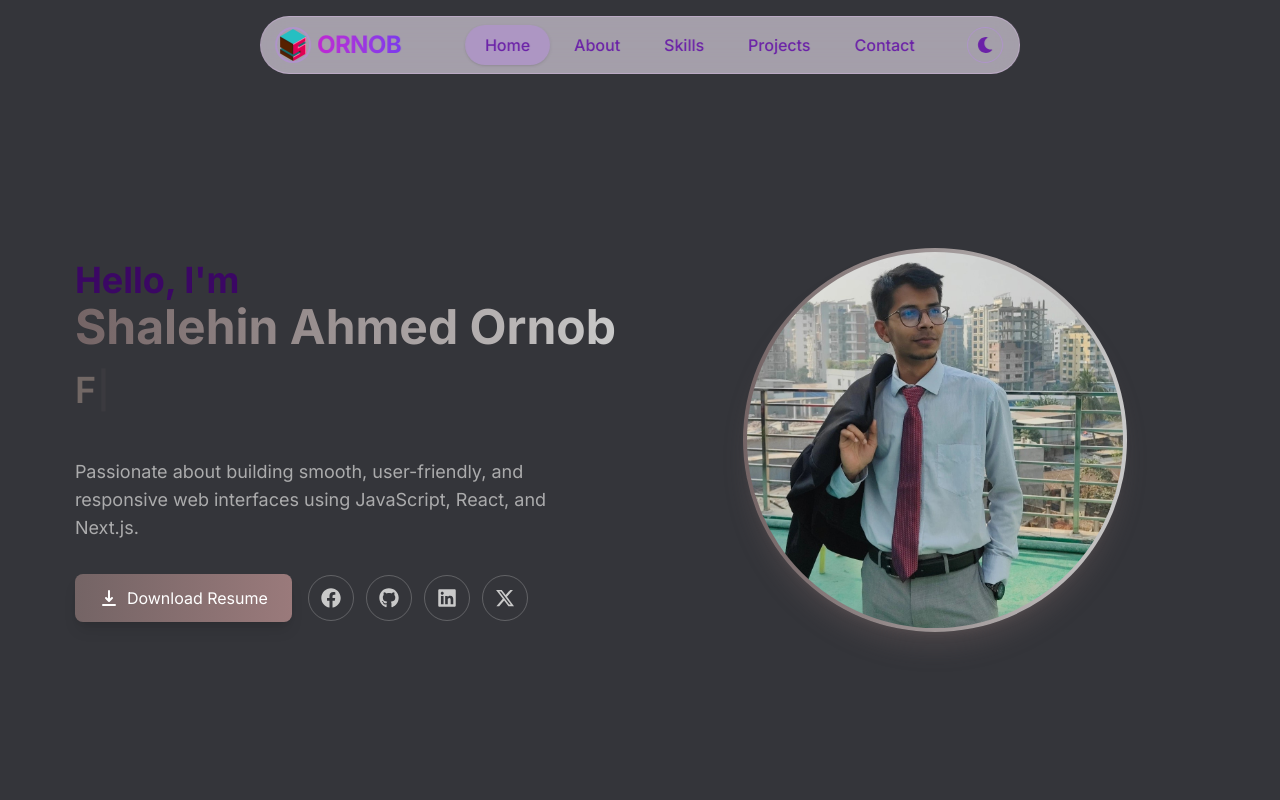
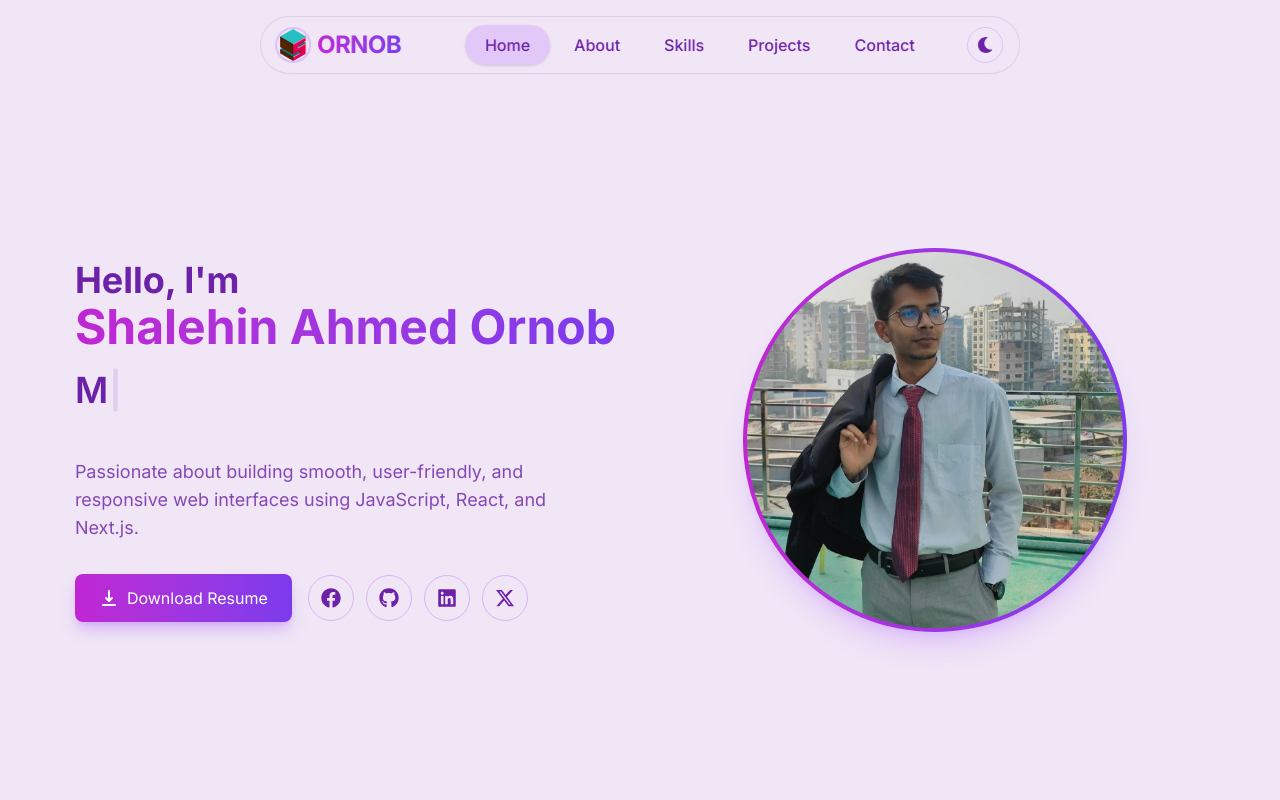
Before and after one commit to ORNOB-083/My-Portfolio, a Next.js app: page / in a window 1280 px wide. Shown: the top 800 px of the page. Built offline with nearby package versions, Linux system fonts and the light colour scheme; what @nextui-org/react would draw is missing.

Commit message:
HEro section added

```diff
--- a/src/components/Hero.jsx
+++ b/src/components/Hero.jsx
@@ -12,22 +12,22 @@ export default function Hero() {
     return (
         <section
             id="home"
-            className="min-h-screen flex items-center justify-center px-4 sm:px-6 lg:px-8 pt-28 sm:pt-32 md:pt-24 lg:pt-20 bg-[#34353A]"
+            className="min-h-screen flex items-center justify-center px-4 sm:px-6 lg:px-8 pt-28 sm:pt-32 md:pt-24 lg:pt-20 bg-[#f0e6f6] dark:bg-[#1a1525] transition-colors duration-300"
         >
             <div className="max-w-7xl mx-auto grid grid-cols-1 md:grid-cols-2 gap-12 items-center">
+
+                {/* Image Section */}
                 <motion.div
                     initial={{ opacity: 0, scale: 0.8 }}
                     animate={{ opacity: 1, scale: 1 }}
                     transition={{ duration: 0.8, delay: 0.2 }}
                     className="flex justify-center order-1 md:order-2"
                 >
-                    <div className="relative w-72 h-72 sm:w-80 sm:h-80 lg:w-96 lg:h-96 rounded-full p-[4px] bg-gradient-to-r from-[#746465] to-[#C9C9C9] shadow-xl shadow-[#746465]/30">
-
-                        {/* Clean Inner Circle */}
-                        <div className="w-full h-full rounded-full overflow-hidden bg-[#34353A]">
+                    <div className="relative w-72 h-72 sm:w-80 sm:h-80 lg:w-96 lg:h-96 rounded-full p-[4px] bg-gradient-to-r from-[#c026d3] to-[#7c3aed] dark:from-[#e879f9] dark:to-[#a78bfa] shadow-xl shadow-[#c084fc]/30 dark:shadow-[#7c3aed]/40 transition-all duration-300">
+                        <div className="w-full h-full rounded-full overflow-hidden bg-[#f0e6f6] dark:bg-[#1a1525]">
                             <Image
                                 src="/profile_3.jpg"
-                                alt=""
+                                alt="Shalehin Ahmed Ornob"
                                 width={400}
                                 height={400}
                                 className="object-cover w-full h-full"
@@ -45,21 +45,20 @@ export default function Hero() {
                     className="order-2 md:order-1 text-center md:text-left"
                 >
                     <h1 className="text-3xl sm:text-4xl md:text-4xl font-bold mb-4 leading-tight">
-                        <span>Hello, I&apos;m</span>
+                        <span className="text-[#6b21a8] dark:text-[#c4b5fd] transition-colors duration-300">Hello, I&apos;m</span>
                         <br />
-                        <span className="text-4xl sm:text-5xl lg:text-5xl bg-gradient-to-r from-[#746465] to-[#C9C9C9] bg-clip-text text-transparent">
+                        <span className="text-4xl sm:text-5xl lg:text-5xl bg-gradient-to-r from-[#c026d3] to-[#7c3aed] dark:from-[#e879f9] dark:to-[#a78bfa] bg-clip-text text-transparent transition-colors duration-300">
                             Shalehin Ahmed Ornob
                         </span>
                     </h1>
 
-                    <div className="text-xl sm:text-2xl md:text-3xl lg:text-4xl font-semibold text-[#726865] mb-6 h-16 flex justify-center md:justify-start">
+                    <div className="text-xl sm:text-2xl md:text-3xl lg:text-4xl font-semibold text-[#6b21a8] dark:text-[#c4b5fd] mb-6 h-16 flex justify-center md:justify-start transition-colors duration-300">
                         <Typewriter
                             options={{
                                 strings: [
+                                    "Full Stack Developer",
+                                    "MERN Stack Developer",
                                     "Junior Web Developer",
-                                    "Full Stack Developer",
-                                    "React Developer",
-                                    "Next.js Developer",
                                 ],
                                 autoStart: true,
                                 loop: true,
@@ -68,26 +67,26 @@ export default function Hero() {
                         />
                     </div>
 
-                    <p className="text-base sm:text-lg text-[#C9C9C9]/80 mb-8 max-w-lg mx-auto md:mx-0">
-                        Passionate about building smooth, user-friendly, and responsive web
-                        interfaces using JavaScript, React, and Next.js.
+                    <p className="text-base sm:text-lg text-[#6b21a8]/80 dark:text-[#c4b5fd]/80 mb-8 max-w-lg mx-auto md:mx-0 transition-colors duration-300">Passionate about building smooth, user-friendly, and responsive web interfaces using JavaScript, React, and Next.js.
                     </p>
 
                     <div className="flex flex-col sm:flex-row flex-wrap gap-4 justify-center md:justify-start items-center">
+                        {/* Updated Resume Button Gradient */}
                         <a
                             href="/Shalehin_Ahmed_Ornob_Resume.pdf"
                             download
-                            className="flex items-center gap-2 px-6 py-3 bg-gradient-to-r from-[#746465] to-[#9a7a7b] hover:from-[#5C5051] hover:to-[#8a6b6c] text-white rounded-lg transition-all shadow-lg hover:shadow-[#746465]/50"
+                            className="flex items-center gap-2 px-6 py-3 bg-gradient-to-r from-[#c026d3] to-[#7c3aed] dark:from-[#e879f9] dark:to-[#a78bfa] hover:from-[#6b21a8] hover:to-[#7c3aed] dark:hover:from-[#c084fc] dark:hover:to-[#a78bfa] text-white rounded-lg transition-all shadow-lg shadow-[#c084fc]/50 dark:shadow-[#7c3aed]/50"
                         >
                             <HiDownload size={20} /> Download Resume
                         </a>
 
+                        {/* Updated Social Icons */}
                         <div className="flex items-center gap-3">
                             <a
                                 href="https://www.facebook.com/sa.ornob.79"
                                 target="_blank"
                                 rel="noopener noreferrer"
-                                className="p-3 border border-[#C9C9C9]/30 rounded-full hover:bg-[#746465] hover:border-[#746465] transition-all text-[#C9C9C9] hover:text-white"
+                                className="p-3 border border-[#c084fc]/50 dark:border-[#7c3aed]/50 rounded-full hover:bg-[#c026d3] dark:hover:bg-[#e879f9] hover:border-[#c026d3] dark:hover:border-[#e879f9] hover:text-white transition-all duration-300 text-[#6b21a8] dark:text-[#c4b5fd]"
                             >
                                 <FaFacebook size={20} />
                             </a>
@@ -96,7 +95,7 @@ export default function Hero() {
                                 href="https://github.com/ORNOB-083"
                                 target="_blank"
                                 rel="noopener noreferrer"
-                                className="p-3 border border-[#C9C9C9]/30 rounded-full hover:bg-[#746465] hover:border-[#746465] transition-all text-[#C9C9C9] hover:text-white"
+                                className="p-3 border border-[#c084fc]/50 dark:border-[#7c3aed]/50 rounded-full hover:bg-[#c026d3] dark:hover:bg-[#e879f9] hover:border-[#c026d3] dark:hover:border-[#e879f9] hover:text-white transition-all duration-300 text-[#6b21a8] dark:text-[#c4b5fd]"
                             >
                                 <FaGithub size={20} />
                             </a>
@@ -105,7 +104,7 @@ export default function Hero() {
                                 href="https://www.linkedin.com/in/shalehin-ahmed-ornob/"
                                 target="_blank"
                                 rel="noopener noreferrer"
-                                className="p-3 border border-[#C9C9C9]/30 rounded-full hover:bg-[#746465] hover:border-[#746465] transition-all text-[#C9C9C9] hover:text-white"
+                                className="p-3 border border-[#c084fc]/50 dark:border-[#7c3aed]/50 rounded-full hover:bg-[#c026d3] dark:hover:bg-[#e879f9] hover:border-[#c026d3] dark:hover:border-[#e879f9] hover:text-white transition-all duration-300 text-[#6b21a8] dark:text-[#c4b5fd]"
                             >
                                 <FaLinkedin size={20} />
                             </a>
@@ -114,7 +113,7 @@ export default function Hero() {
                                 href="https://x.com/Saornob_08"
                                 target="_blank"
                                 rel="noopener noreferrer"
-                                className="p-3 border border-[#C9C9C9]/30 rounded-full hover:bg-[#746465] hover:border-[#746465] transition-all text-[#C9C9C9] hover:text-white"
+                                className="p-3 border border-[#c084fc]/50 dark:border-[#7c3aed]/50 rounded-full hover:bg-[#c026d3] dark:hover:bg-[#e879f9] hover:border-[#c026d3] dark:hover:border-[#e879f9] hover:text-white transition-all duration-300 text-[#6b21a8] dark:text-[#c4b5fd]"
                             >
                                 <FaXTwitter size={20} />
                             </a>
```
